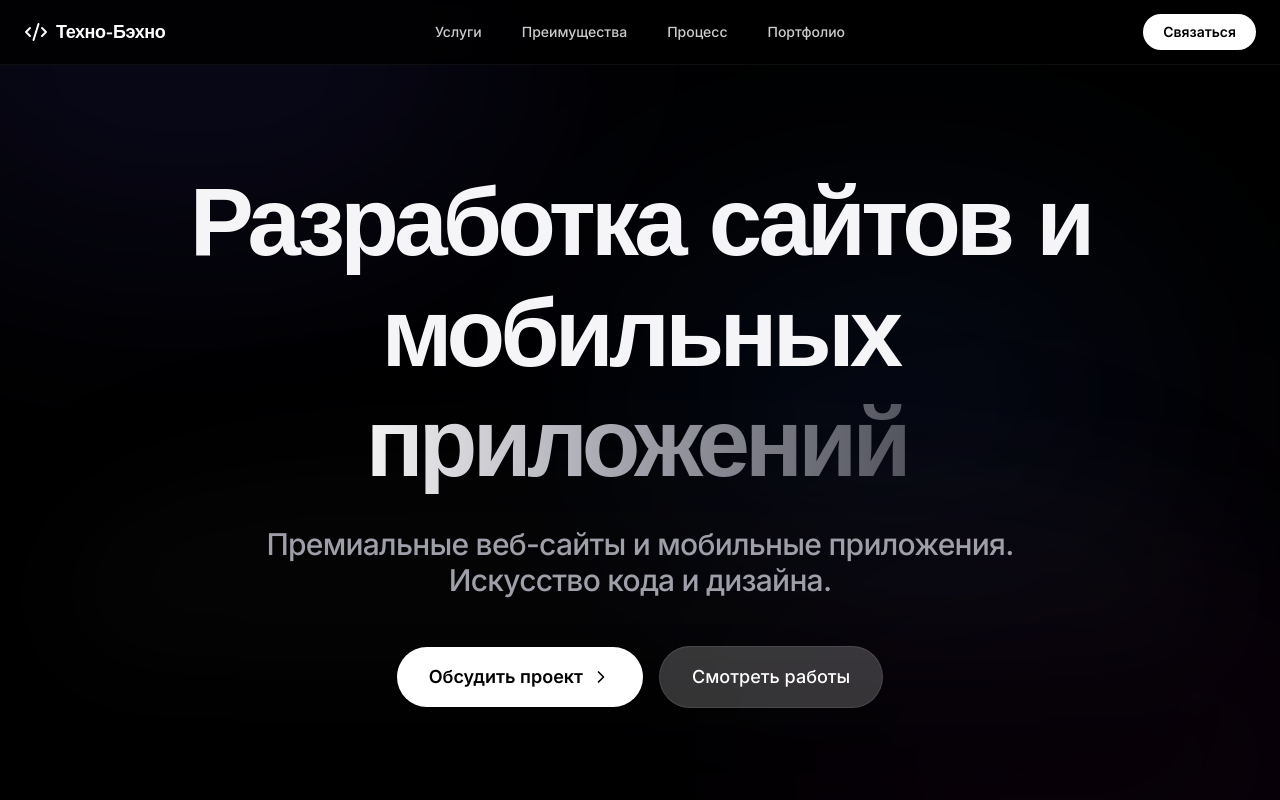
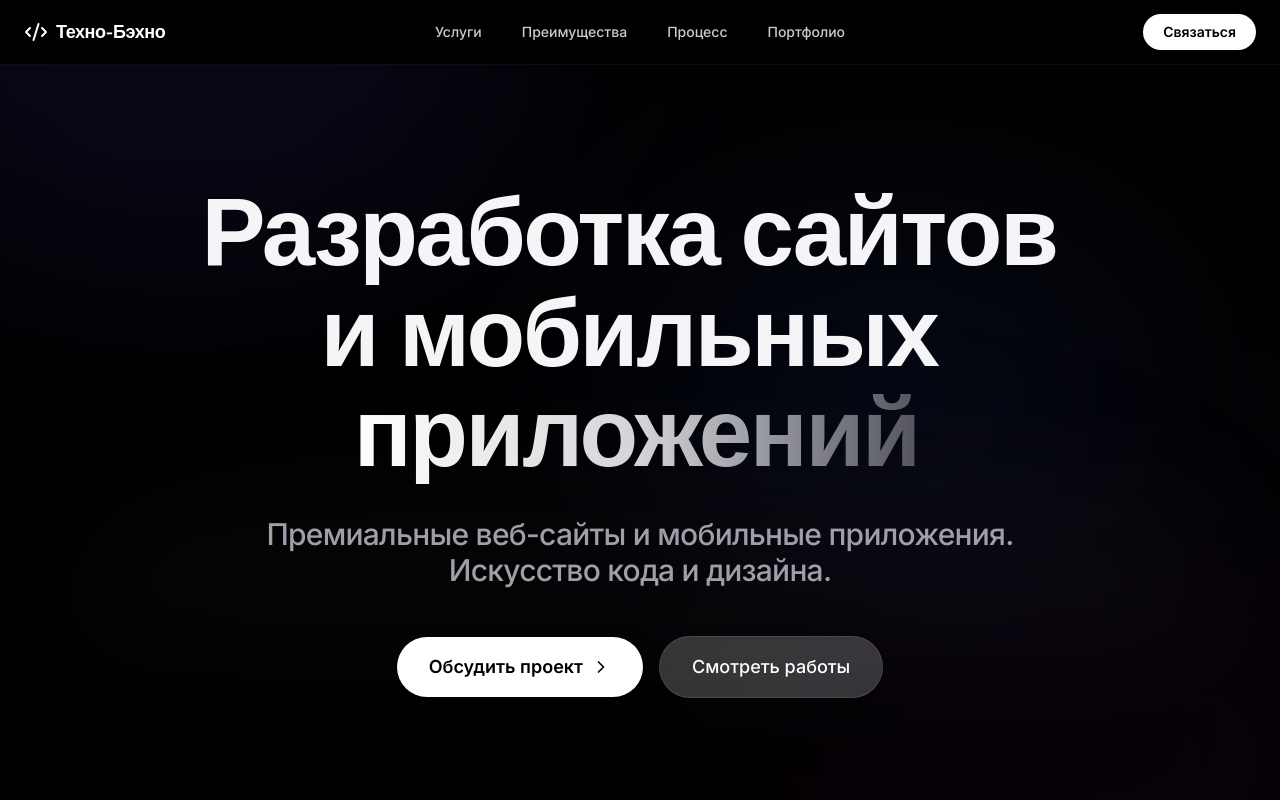
Before and after one commit to echopro-create/techno-bechno, a Next.js app: page / in a window 1280 px wide. Shown: the top 800 px of the page. Built offline with nearby package versions, Linux system fonts and the light colour scheme.

Commit message:
fix(ui): revert flex-wrap on H1 and use text-balance for premium typography

```diff
--- a/components/Hero.tsx
+++ b/components/Hero.tsx
@@ -38,14 +38,12 @@ export function Hero() {
           variants={textContainer}
           initial="hidden"
           animate="show"
-          className="text-4xl sm:text-5xl md:text-6xl lg:text-7xl font-semibold tracking-tighter leading-[1.05] mb-8 flex flex-wrap items-center justify-center gap-x-[0.27em] gap-y-[0.1em] font-display text-center max-w-5xl mx-auto"
+          className="text-[2.5rem] leading-[1.05] sm:text-5xl md:text-6xl lg:text-7xl font-semibold tracking-tight mb-8 font-display text-center text-balance max-w-5xl mx-auto"
         >
           <span className="sr-only">Разработка сайтов и мобильных приложений</span>
-          <motion.span variants={textItem} className="inline-block" aria-hidden="true">Разработка</motion.span>
-          <motion.span variants={textItem} className="inline-block" aria-hidden="true">сайтов</motion.span>
-          <motion.span variants={textItem} className="inline-block" aria-hidden="true">и</motion.span>
-          <motion.span variants={textItem} className="inline-block" aria-hidden="true">мобильных</motion.span>
-          <motion.span variants={textItem} className="inline-block text-transparent bg-clip-text bg-gradient-to-r from-zinc-100 via-zinc-400 to-zinc-600" aria-hidden="true">приложений</motion.span>
+          <motion.span variants={textItem} className="inline-block" aria-hidden="true">Разработка сайтов&nbsp;</motion.span>
+          <motion.span variants={textItem} className="inline-block" aria-hidden="true">и мобильных&nbsp;</motion.span>
+          <motion.span variants={textItem} className="inline-block text-transparent bg-clip-text bg-gradient-to-r from-white via-zinc-300 to-zinc-600" aria-hidden="true">приложений</motion.span>
         </motion.h1>
         <motion.p
           initial={{ opacity: 0, y: 20 }}
```
